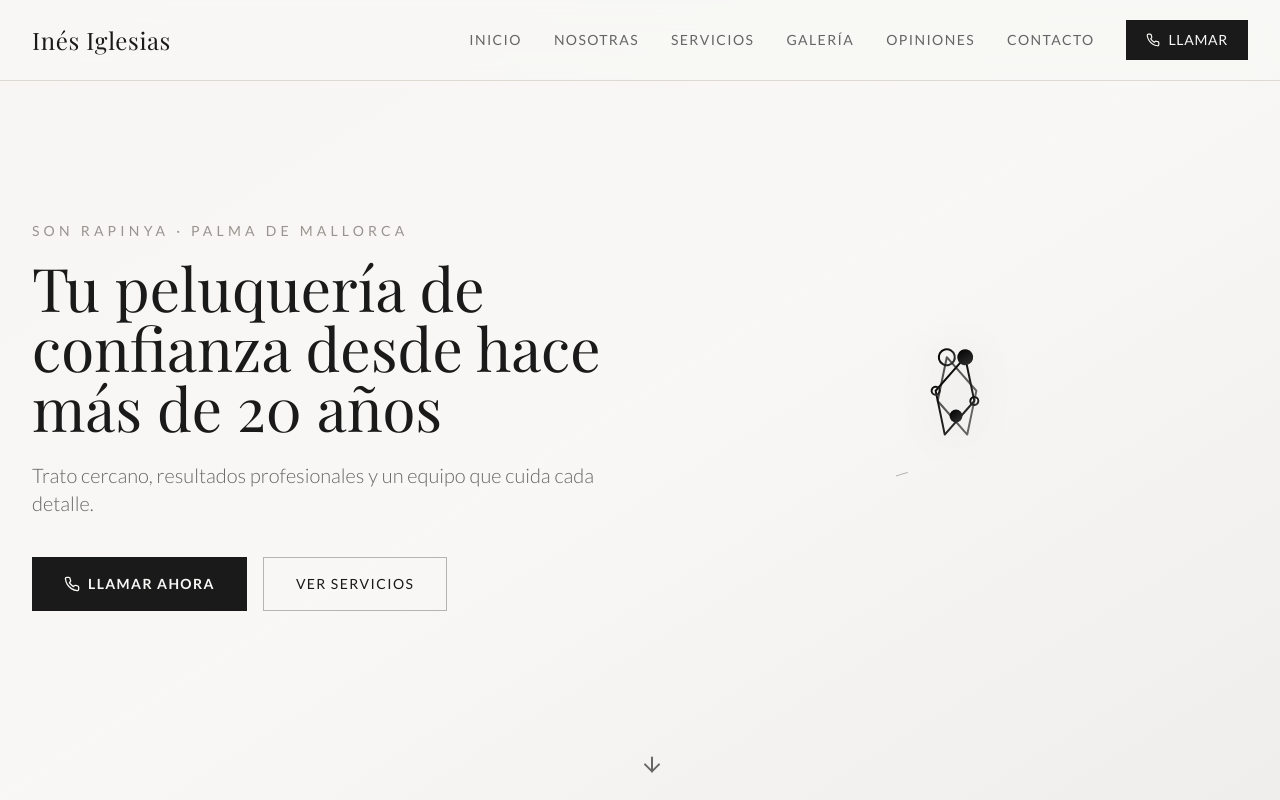
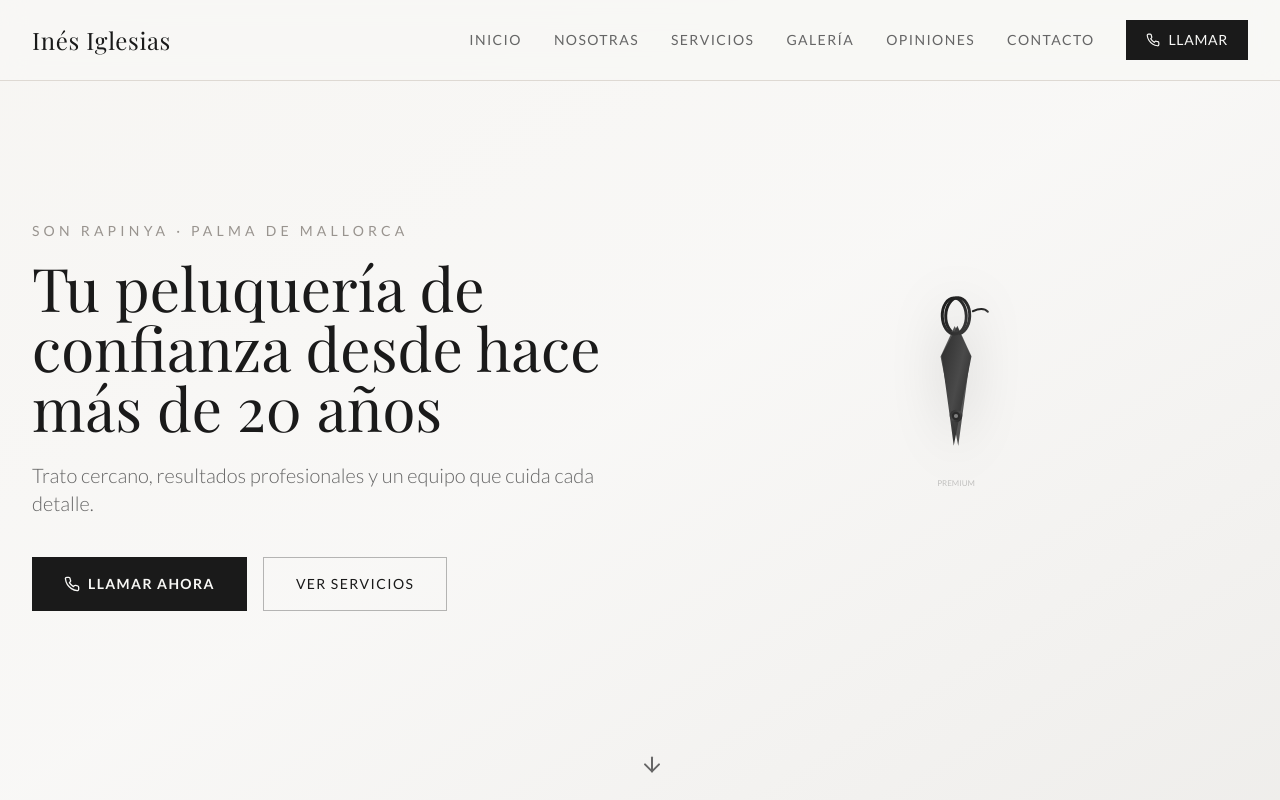
Before and after one commit to Starlitos/Pelu, a React (Vite) app: page / in a window 1280 px wide. Shown: the top 800 px of the page. Built offline with nearby package versions, Linux system fonts and the light colour scheme; the HTML template or start-up script is replaced by a standard one; a web font is replaced by a local one.

Commit message:
animacioninicio

```diff
--- a/src/components/Hero.tsx
+++ b/src/components/Hero.tsx
@@ -7,97 +7,150 @@ const ScissorsAnimation = () => (
     animate={{ opacity: 1, scale: 1 }}
     transition={{ duration: 1.2, ease: "easeOut" }}
     className="relative w-full h-full flex items-center justify-center"
-    whileHover={{ scale: 1.05 }}
+    whileHover={{ scale: 1.02 }}
   >
     <svg
-      width="280"
-      height="280"
-      viewBox="0 0 280 280"
-      className="w-full h-auto max-w-[280px]"
-      style={{ filter: 'drop-shadow(0 4px 20px rgba(0,0,0,0.1))' }}
+      width="300"
+      height="300"
+      viewBox="0 0 300 300"
+      className="w-full h-auto max-w-[300px]"
+      style={{ filter: 'drop-shadow(0 6px 25px rgba(0,0,0,0.15))' }}
     >
       <defs>
-        <linearGradient id="scissorGradient" x1="0%" y1="0%" x2="100%" y2="100%">
-          <stop offset="0%" stopColor="#000000" />
-          <stop offset="100%" stopColor="#333333" />
+        <linearGradient id="metalGradient" x1="0%" y1="0%" x2="100%" y2="100%">
+          <stop offset="0%" stopColor="#2a2a2a" />
+          <stop offset="50%" stopColor="#4a4a4a" />
+          <stop offset="100%" stopColor="#1a1a1a" />
+        </linearGradient>
+        <linearGradient id="handleGradient" x1="0%" y1="0%" x2="100%" y2="100%">
+          <stop offset="0%" stopColor="#1a1a1a" />
+          <stop offset="100%" stopColor="#3a3a3a" />
         </linearGradient>
       </defs>
 
-      {/* First blade */}
+      {/* First scissor blade */}
       <motion.g
-        animate={{ rotate: [0, 15, 0] }}
+        animate={{ rotate: [0, 12, 0] }}
         transition={{
           repeat: Infinity,
-          duration: 4,
+          duration: 5,
           ease: "easeInOut",
-          repeatDelay: 0.5
+          repeatDelay: 1
         }}
-        transformOrigin="140 140"
+        transformOrigin="150 150"
       >
+        {/* Blade */}
         <path
-          d="M140 80 L120 120 L130 140 L140 160 L150 140 L160 120 Z"
+          d="M150 60 L135 90 L140 120 L145 150 L150 180 L155 150 L160 120 L165 90 Z"
+          fill="url(#metalGradient)"
+          stroke="none"
+        />
+        {/* Cutting edge line */}
+        <line
+          x1="150"
+          y1="60"
+          x2="165"
+          y2="90"
+          stroke="#ffffff"
+          strokeWidth="0.5"
+          opacity="0.3"
+        />
+        {/* Handle ring */}
+        <ellipse
+          cx="150"
+          cy="50"
+          rx="12"
+          ry="18"
           fill="none"
-          stroke="url(#scissorGradient)"
+          stroke="url(#handleGradient)"
+          strokeWidth="3"
+        />
+        {/* Finger rest */}
+        <path
+          d="M165 45 Q175 40 180 45"
+          fill="none"
+          stroke="url(#handleGradient)"
           strokeWidth="2"
           strokeLinecap="round"
-          strokeLinejoin="round"
         />
-        <circle cx="140" cy="80" r="8" fill="url(#scissorGradient)" />
-        <circle cx="120" cy="120" r="4" fill="none" stroke="url(#scissorGradient)" strokeWidth="2" />
-        <circle cx="160" cy="120" r="4" fill="none" stroke="url(#scissorGradient)" strokeWidth="2" />
+        {/* Screw detail */}
+        <circle cx="150" cy="150" r="4" fill="url(#metalGradient)" />
+        <circle cx="150" cy="150" r="2" fill="#ffffff" opacity="0.3" />
       </motion.g>
 
-      {/* Second blade */}
+      {/* Second scissor blade */}
       <motion.g
-        animate={{ rotate: [0, -15, 0] }}
+        animate={{ rotate: [0, -12, 0] }}
         transition={{
           repeat: Infinity,
-          duration: 4,
+          duration: 5,
           ease: "easeInOut",
-          repeatDelay: 0.5
+          repeatDelay: 1
         }}
-        transformOrigin="140 140"
+        transformOrigin="150 150"
       >
+        {/* Blade */}
         <path
-          d="M140 80 L120 120 L130 140 L140 160 L150 140 L160 120 Z"
+          d="M150 60 L135 90 L140 120 L145 150 L150 180 L155 150 L160 120 L165 90 Z"
+          fill="url(#metalGradient)"
+          stroke="none"
+          opacity="0.85"
+        />
+        {/* Cutting edge line */}
+        <line
+          x1="150"
+          y1="60"
+          x2="135"
+          y2="90"
+          stroke="#ffffff"
+          strokeWidth="0.5"
+          opacity="0.3"
+        />
+        {/* Handle ring */}
+        <ellipse
+          cx="150"
+          cy="50"
+          rx="12"
+          ry="18"
           fill="none"
-          stroke="url(#scissorGradient)"
-          strokeWidth="2"
-          strokeLinecap="round"
-          strokeLinejoin="round"
-          opacity="0.7"
+          stroke="url(#handleGradient)"
+          strokeWidth="3"
         />
-        <circle cx="140" cy="80" r="8" fill="none" stroke="url(#scissorGradient)" strokeWidth="2" />
+        {/* Screw hole */}
+        <circle cx="150" cy="150" r="3" fill="none" stroke="url(#metalGradient)" strokeWidth="2" />
       </motion.g>
 
-      {/* Center pivot */}
-      <motion.circle
-        cx="140"
-        cy="140"
-        r="6"
-        fill="url(#scissorGradient)"
-        animate={{ scale: [1, 1.1, 1] }}
+      {/* Center screw */}
+      <motion.g
+        animate={{ scale: [1, 1.05, 1] }}
         transition={{
           repeat: Infinity,
-          duration: 4,
+          duration: 5,
           ease: "easeInOut"
         }}
-      />
+      >
+        <circle cx="150" cy="150" r="6" fill="url(#metalGradient)" />
+        <circle cx="150" cy="150" r="4" fill="#2a2a2a" />
+        <circle cx="150" cy="150" r="2" fill="#ffffff" opacity="0.4" />
+      </motion.g>
 
-      {/* Decorative elements */}
-      <motion.path
-        d="M80 200 Q140 180 200 200"
-        fill="none"
-        stroke="url(#scissorGradient)"
-        strokeWidth="1"
-        opacity="0.3"
-        animate={{ pathLength: [0, 1] }}
+      {/* Brand/decorative element */}
+      <motion.text
+        x="150"
+        y="220"
+        textAnchor="middle"
+        fontSize="8"
+        fill="url(#metalGradient)"
+        opacity="0.2"
+        animate={{ opacity: [0.2, 0.4, 0.2] }}
         transition={{
           repeat: Infinity,
           duration: 3,
           ease: "easeInOut"
         }}
-      />
+      >
+        PREMIUM
+      </motion.text>
     </svg>
   </motion.div>
 );
```
